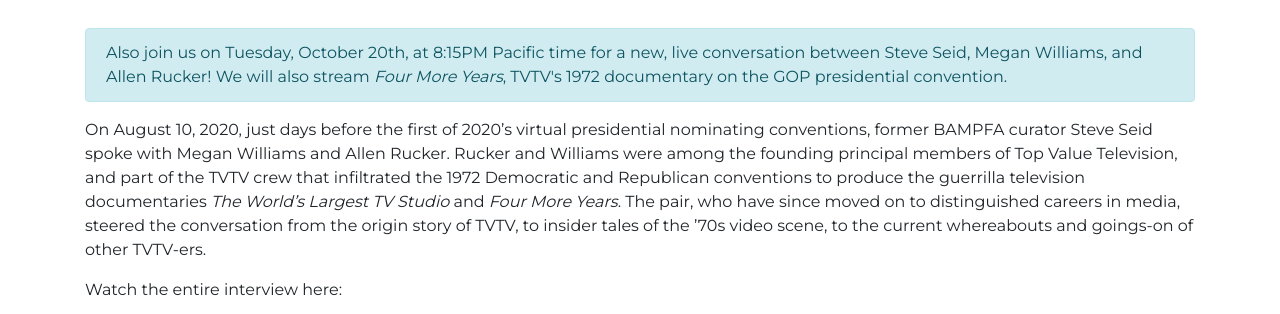
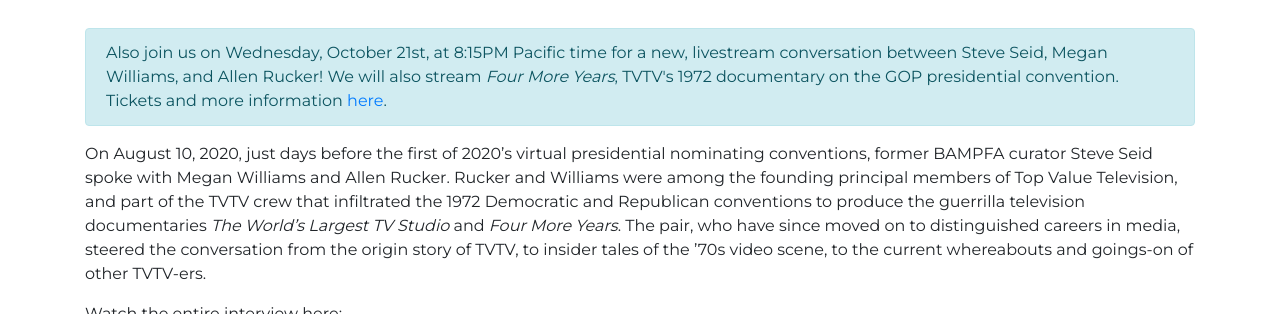
Before and after one commit to BAM-PFA/guerrillatv, a Jekyll site: the page built from _collections/_interviews/2020-08-10_seid-rucker-williams.md, in a window 1280 px wide and 900 px high, scrolled down 777 px, cut to the strip 217-531 px from the top of the window. Built offline with Jekyll 4.4.1, drawn with Linux system fonts in a browser that asks for light colours; nearby versions of some CDN libraries; some web fonts are replaced.

Commit message:
fix wrong date in seid/williams/rucker interview

```diff
--- a/_collections/_interviews/2020-08-10_seid-rucker-williams.md
+++ b/_collections/_interviews/2020-08-10_seid-rucker-williams.md
@@ -9,7 +9,7 @@
 ---
 
 <div class="alert alert-info" role="alert">
-  Also join us on Tuesday, October 20th, at 8:15PM Pacific time for a new, live conversation between Steve Seid, Megan Williams, and Allen Rucker! <!-- more --> We will also stream <i>Four More Years</i>, TVTV's 1972 documentary on the GOP presidential convention.
+  Also join us on Wednesday, October 21st, at 8:15PM Pacific time for a new, livestream conversation between Steve Seid, Megan Williams, and Allen Rucker! <!-- more --> We will also stream <i>Four More Years</i>, TVTV's 1972 documentary on the GOP presidential convention. Tickets and more information <a href="https://bampfa.org/event/four-more-years">here</a>.
 </div>
 
 On August 10, 2020, just days before the first of 2020's virtual presidential nominating conventions, former BAMPFA curator Steve Seid spoke with Megan Williams and Allen Rucker. Rucker and Williams were among the founding principal members of Top Value Television, and part of the TVTV crew that infiltrated the 1972 Democratic and Republican conventions to produce the guerrilla television documentaries *The World's Largest TV Studio* and *Four More Years*. The pair, who have since moved on to distinguished careers in media, steered the  conversation from the origin story of TVTV, to insider tales of the '70s video scene, to the current whereabouts and goings-on of other TVTV-ers.
```
